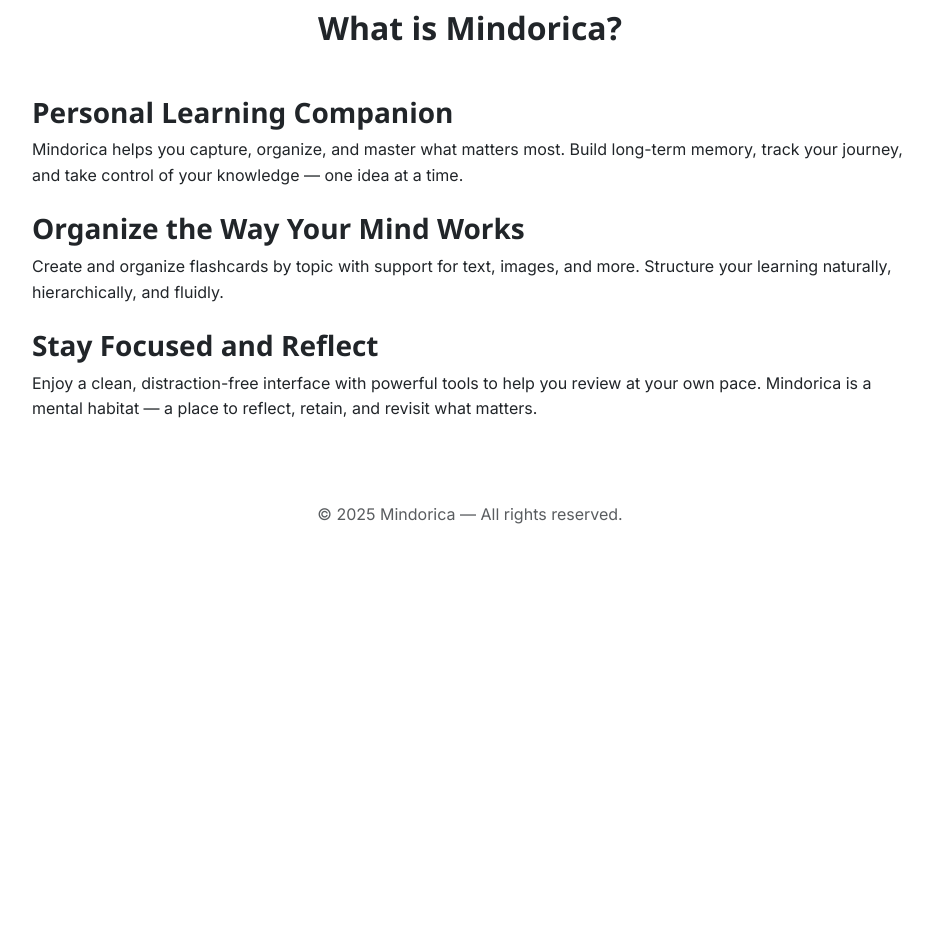
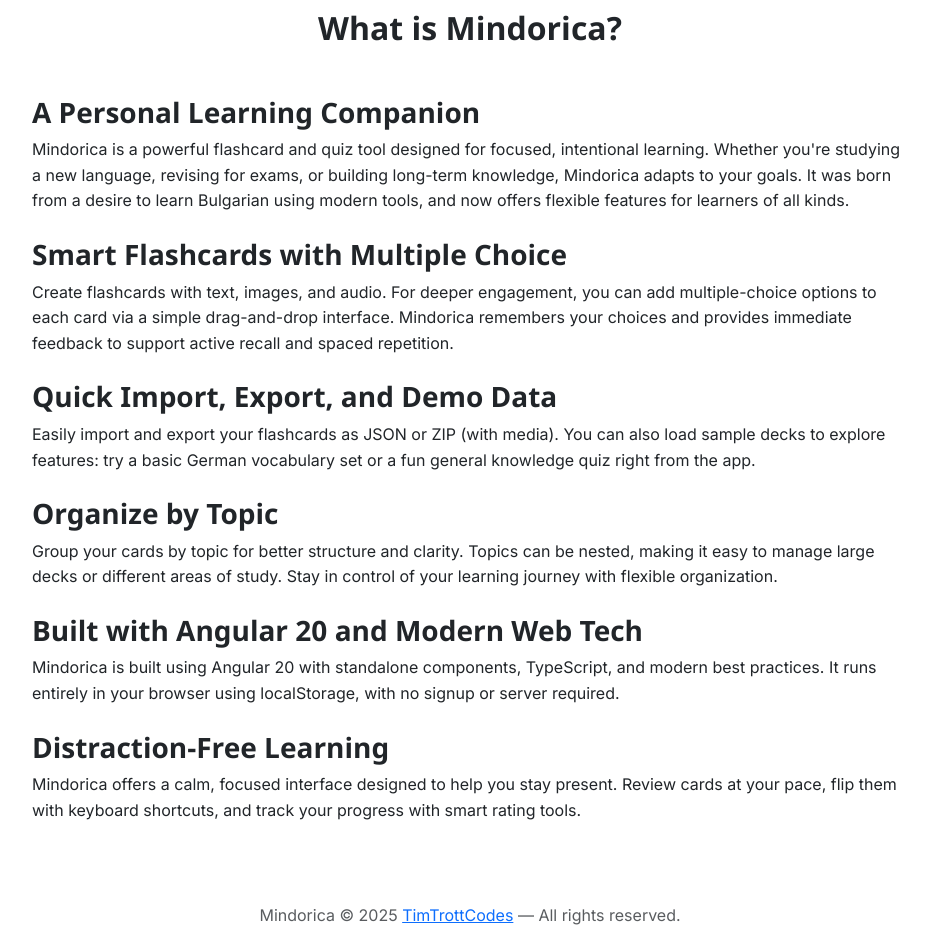
Before and after one commit to timtrottcodes/mindorica, an Angular app: page / in a window 1280 px wide. Shown: the part 380-1325 px from the top of the page, without its empty margins (170-1103 px from the left). Before the commit the page ends 924 px from the top, so only its background shows below. Built offline with nearby package versions, Linux system fonts and the light colour scheme.

Commit message:
update readme, homepage, fix bug on quiz, added footer

```diff
--- a/src/app/app.component.ts
+++ b/src/app/app.component.ts
@@ -60,7 +60,7 @@
     </ng-template>
 
     <footer class="text-muted text-center py-3 mt-auto">
-      &copy; 2025 Mindorica — All rights reserved.
+      Mindorica &copy; 2025 <a href="https://github.com/timtrottcodes">TimTrottCodes</a> — All rights reserved.
     </footer>
   `,
 })
--- a/src/app/pages/flashcard-viewer/flashcard-viewer.html
+++ b/src/app/pages/flashcard-viewer/flashcard-viewer.html
@@ -63,7 +63,7 @@
               currentCard!.back
         }}
       </p>
-      <button class="btn btn-primary btn-sm" (click)="rateCard(1)">Next</button>
+      <button class="btn btn-primary btn-sm" (click)="selectedOption === currentCard!.back ? rateCard(4) : rateCard(1)">Next</button>
     </div>
   </div>
 
--- a/src/app/pages/home/home.html
+++ b/src/app/pages/home/home.html
@@ -10,28 +10,53 @@
   <h2 class="fw-bold text-center mb-5">What is Mindorica?</h2>
 
   <div class="mb-4">
-    <h3 class="fw-semibold mb-2">Personal Learning Companion</h3>
+    <h3 class="fw-semibold mb-2">A Personal Learning Companion</h3>
     <p>
-      Mindorica helps you capture, organize, and master what matters most.
-      Build long-term memory, track your journey, and take control of your
-      knowledge — one idea at a time.
+      Mindorica is a powerful flashcard and quiz tool designed for focused, intentional learning.
+      Whether you're studying a new language, revising for exams, or building long-term knowledge,
+      Mindorica adapts to your goals. It was born from a desire to learn Bulgarian using modern tools,
+      and now offers flexible features for learners of all kinds.
     </p>
   </div>
 
   <div class="mb-4">
-    <h3 class="fw-semibold mb-2">Organize the Way Your Mind Works</h3>
+    <h3 class="fw-semibold mb-2">Smart Flashcards with Multiple Choice</h3>
     <p>
-      Create and organize flashcards by topic with support for text, images,
-      and more. Structure your learning naturally, hierarchically, and fluidly.
+      Create flashcards with text, images, and audio. For deeper engagement, you can add multiple-choice
+      options to each card via a simple drag-and-drop interface. Mindorica remembers your choices and
+      provides immediate feedback to support active recall and spaced repetition.
+    </p>
+  </div>
+
+  <div class="mb-4">
+    <h3 class="fw-semibold mb-2">Quick Import, Export, and Demo Data</h3>
+    <p>
+      Easily import and export your flashcards as JSON or ZIP (with media). You can also load sample decks
+      to explore features: try a basic German vocabulary set or a fun general knowledge quiz right from the app.
+    </p>
+  </div>
+
+  <div class="mb-4">
+    <h3 class="fw-semibold mb-2">Organize by Topic</h3>
+    <p>
+      Group your cards by topic for better structure and clarity. Topics can be nested, making it easy to manage
+      large decks or different areas of study. Stay in control of your learning journey with flexible organization.
+    </p>
+  </div>
+
+  <div class="mb-4">
+    <h3 class="fw-semibold mb-2">Built with Angular 20 and Modern Web Tech</h3>
+    <p>
+      Mindorica is built using Angular 20 with standalone components, TypeScript, and modern best practices.
+      It runs entirely in your browser using localStorage, with no signup or server required.
     </p>
   </div>
 
   <div>
-    <h3 class="fw-semibold mb-2">Stay Focused and Reflect</h3>
+    <h3 class="fw-semibold mb-2">Distraction-Free Learning</h3>
     <p>
-      Enjoy a clean, distraction-free interface with powerful tools to help you
-      review at your own pace. Mindorica is a mental habitat — a place to
-      reflect, retain, and revisit what matters.
+      Mindorica offers a calm, focused interface designed to help you stay present. Review cards at your pace,
+      flip them with keyboard shortcuts, and track your progress with smart rating tools.
     </p>
   </div>
 </section>
```
Also changed, not shown: 1 other file (tests, documents, lock files or other folders).
